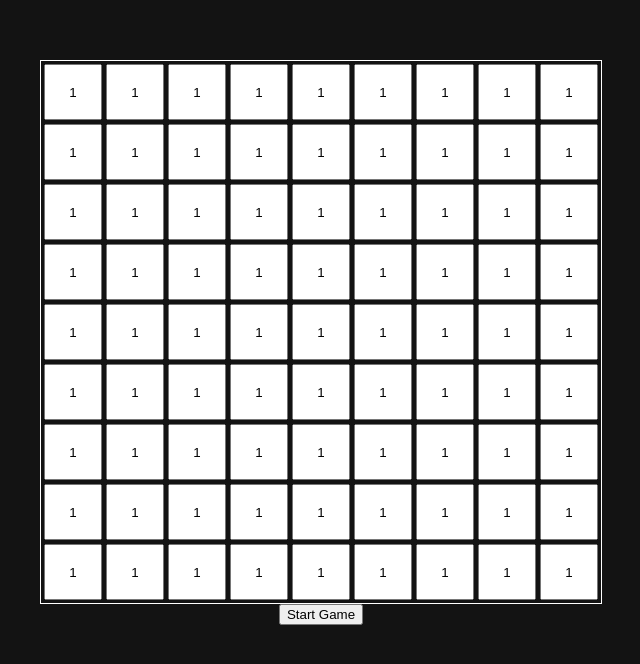
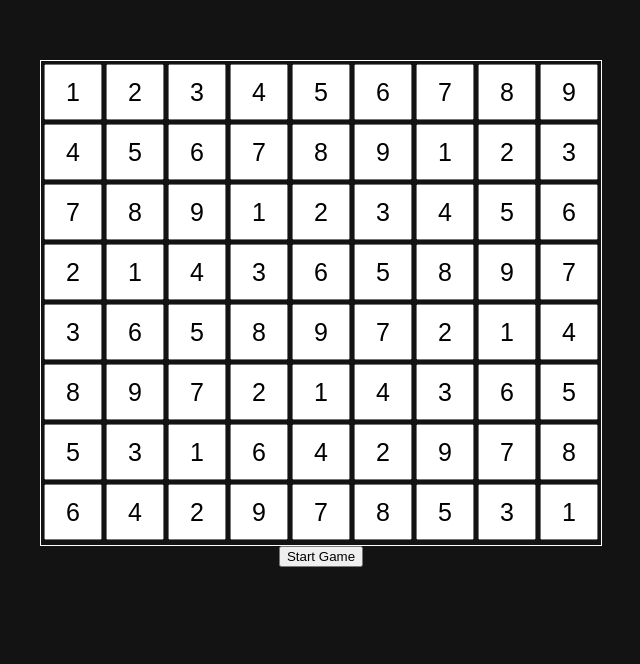
Before and after one commit to evalbors/sudoku, a Vue app in the folder frontend/: page / in a window 1280 px wide. Shown: the top 664 px of the page, without its empty margins (319-959 px from the left). Built offline with nearby package versions, Linux system fonts and the light colour scheme; the HTML template or start-up script is replaced by a standard one.

Commit message:
add simple loop inside each row to create inputs

```diff
--- a/frontend/src/App.vue
+++ b/frontend/src/App.vue
@@ -2,116 +2,78 @@
     <div id="app">
         <div class="start">
             <table>
-                <tr>
-                    <td><input type="text" name="" value="1"></td>
-                    <td><input type="text" name="" value="1"></td>
-                    <td><input type="text" name="" value="1"></td>
-                    <td><input type="text" name="" value="1"></td>
-                    <td><input type="text" name="" value="1"></td>
-                    <td><input type="text" name="" value="1"></td>
-                    <td><input type="text" name="" value="1"></td>
-                    <td><input type="text" name="" value="1"></td>
-                    <td><input type="text" name="" value="1"></td>
+                <tr class="row">
+                    <td v-bind:key="number" v-for="number in row1" >
+                        <input type="text" name="" :value="number">
+                    </td>
                 </tr>
-                <tr>
-                    <td><input type="text" name="" value="1"></td>
-                    <td><input type="text" name="" value="1"></td>
-                    <td><input type="text" name="" value="1"></td>
-                    <td><input type="text" name="" value="1"></td>
-                    <td><input type="text" name="" value="1"></td>
-                    <td><input type="text" name="" value="1"></td>
-                    <td><input type="text" name="" value="1"></td>
-                    <td><input type="text" name="" value="1"></td>
-                    <td><input type="text" name="" value="1"></td>
+                <tr class="row">
+                    <td v-bind:key="number" v-for="number in row2" >
+                        <input type="text" name="" :value="number">
+                    </td>
                 </tr>
-                <tr>
-                    <td><input type="text" name="" value="1"></td>
-                    <td><input type="text" name="" value="1"></td>
-                    <td><input type="text" name="" value="1"></td>
-                    <td><input type="text" name="" value="1"></td>
-                    <td><input type="text" name="" value="1"></td>
-                    <td><input type="text" name="" value="1"></td>
-                    <td><input type="text" name="" value="1"></td>
-                    <td><input type="text" name="" value="1"></td>
-                    <td><input type="text" name="" value="1"></td>
+                <tr class="row">
+                    <td v-bind:key="number" v-for="number in row3" >
+                        <input type="text" name="" :value="number">
+                    </td>
                 </tr>
-                <tr>
-                    <td><input type="text" name="" value="1"></td>
-                    <td><input type="text" name="" value="1"></td>
-                    <td><input type="text" name="" value="1"></td>
-                    <td><input type="text" name="" value="1"></td>
-                    <td><input type="text" name="" value="1"></td>
-                    <td><input type="text" name="" value="1"></td>
-                    <td><input type="text" name="" value="1"></td>
-                    <td><input type="text" name="" value="1"></td>
-                    <td><input type="text" name="" value="1"></td>
+                <tr class="row">
+                    <td v-bind:key="number" v-for="number in row4" >
+                        <input type="text" name="" :value="number">
+                    </td>
                 </tr>
-                <tr>
-                    <td><input type="text" name="" value="1"></td>
-                    <td><input type="text" name="" value="1"></td>
-                    <td><input type="text" name="" value="1"></td>
-                    <td><input type="text" name="" value="1"></td>
-                    <td><input type="text" name="" value="1"></td>
-                    <td><input type="text" name="" value="1"></td>
-                    <td><input type="text" name="" value="1"></td>
-                    <td><input type="text" name="" value="1"></td>
-                    <td><input type="text" name="" value="1"></td>
+                <tr class="row">
+                    <td v-bind:key="number" v-for="number in row5" >
+                        <input type="text" name="" :value="number">
+                    </td>
                 </tr>
-                <tr>
-                    <td><input type="text" name="" value="1"></td>
-                    <td><input type="text" name="" value="1"></td>
-                    <td><input type="text" name="" value="1"></td>
-                    <td><input type="text" name="" value="1"></td>
-                    <td><input type="text" name="" value="1"></td>
-                    <td><input type="text" name="" value="1"></td>
-                    <td><input type="text" name="" value="1"></td>
-                    <td><input type="text" name="" value="1"></td>
-                    <td><input type="text" name="" value="1"></td>
+                <tr class="row">
+                    <td v-bind:key="number" v-for="number in row6" >
+                        <input type="text" name="" :value="number">
+                    </td>
                 </tr>
-                <tr>
-                    <td><input type="text" name="" value="1"></td>
-                    <td><input type="text" name="" value="1"></td>
-                    <td><input type="text" name="" value="1"></td>
-                    <td><input type="text" name="" value="1"></td>
-                    <td><input type="text" name="" value="1"></td>
-                    <td><input type="text" name="" value="1"></td>
-                    <td><input type="text" name="" value="1"></td>
-                    <td><input type="text" name="" value="1"></td>
-                    <td><input type="text" name="" value="1"></td>
+                <tr class="row">
+                    <td v-bind:key="number" v-for="number in row7" >
+                        <input type="text" name="" :value="number">
+                    </td>
                 </tr>
-                <tr>
-                    <td><input type="text" name="" value="1"></td>
-                    <td><input type="text" name="" value="1"></td>
-                    <td><input type="text" name="" value="1"></td>
-                    <td><input type="text" name="" value="1"></td>
-                    <td><input type="text" name="" value="1"></td>
-                    <td><input type="text" name="" value="1"></td>
-                    <td><input type="text" name="" value="1"></td>
-                    <td><input type="text" name="" value="1"></td>
-                    <td><input type="text" name="" value="1"></td>
+                <tr class="row">
+                    <td v-bind:key="number" v-for="number in row8" >
+                        <input type="text" name="" :value="number">
+                    </td>
                 </tr>
-                <tr>
-                    <td><input type="text" name="" value="1"></td>
-                    <td><input type="text" name="" value="1"></td>
-                    <td><input type="text" name="" value="1"></td>
-                    <td><input type="text" name="" value="1"></td>
-                    <td><input type="text" name="" value="1"></td>
-                    <td><input type="text" name="" value="1"></td>
-                    <td><input type="text" name="" value="1"></td>
-                    <td><input type="text" name="" value="1"></td>
-                    <td><input type="text" name="" value="1"></td>
+                <tr class="row">
+                    <td v-bind:key="number" v-for="number in row" >
+                        <input type="text" name="" :value="number">
+                    </td>
                 </tr>
             </table>
             <button class="buttonStart">Start Game</button>
+            <!-- <div v-bind:key="number" v-for="number in numbers">
+                {{number}}
+            </div> -->
         </div>
     </div>
 </template>
 
 <script>
-
 import "./assets/css/main.css";
 
 export default {
   name: "app",
+
+  data () {
+    return {
+        row1: [1, 2, 3, 4, 5, 6, 7, 8, 9],
+        row2: [4, 5, 6, 7, 8, 9, 1, 2, 3],
+        row3: [7, 8, 9, 1, 2, 3, 4, 5, 6],
+        row4: [2, 1, 4, 3, 6, 5, 8, 9, 7],
+        row5: [3, 6, 5, 8, 9 ,7, 2, 1, 4],
+        row6: [8, 9, 7, 2, 1, 4, 3, 6, 5],
+        row7: [5, 3, 1, 6, 4, 2, 9, 7, 8],
+        row8: [6, 4, 2, 9, 7, 8, 5, 3, 1],
+        row9: [9, 7, 8, 5, 3, 1, 6, 4, 2]
+    }
+  },
 };
 </script>
--- a/frontend/src/assets/css/main.css
+++ b/frontend/src/assets/css/main.css
@@ -9,7 +9,6 @@
 
 html {
   height: 100%;
-  overflow: hidden;
   background-color: #131313;
   background-size: 20px 20px;
 }
@@ -31,6 +30,7 @@ table input{
 	height: 50px;
   margin: 0;
 	text-align: center;
+	font-size: 25px;
 }
 
 
```
